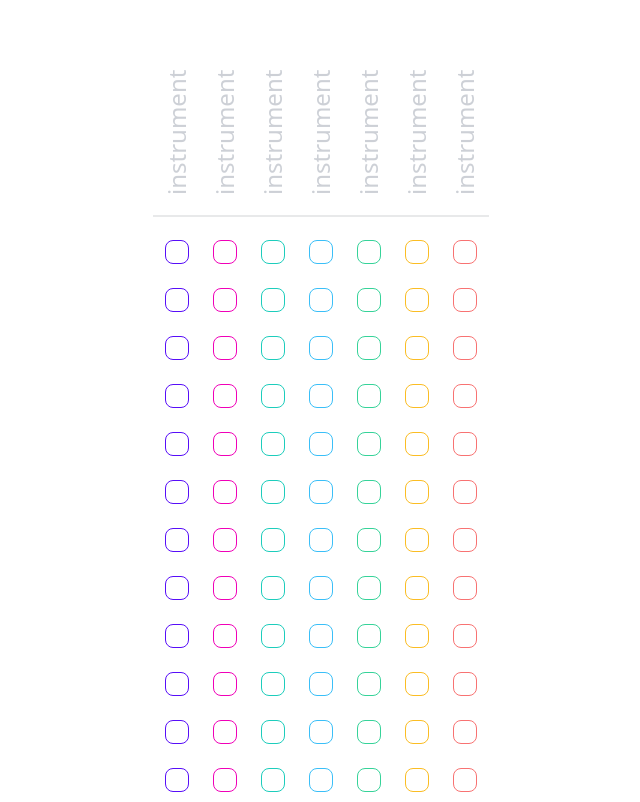
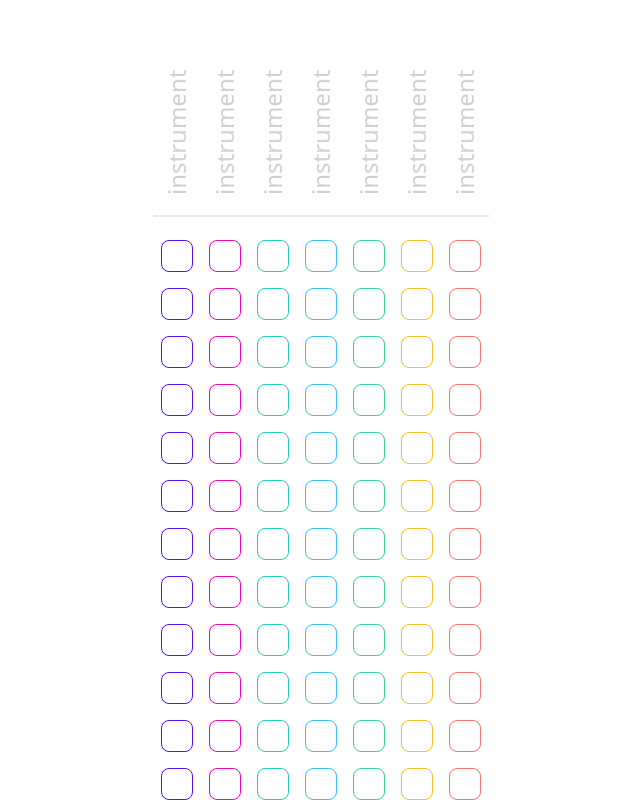
Before and after one commit to BKSchatzki/songstruct, a React (Vite) app: page / in a window 1280 px wide. Shown: the top 802 px of the page, without its empty margins (319-959 px from the left). Built offline with nearby package versions, Linux system fonts and the light colour scheme.

Commit message:
Revert checkboxes to large, but keep gap

```diff
--- a/src/components/Cell.jsx
+++ b/src/components/Cell.jsx
@@ -10,7 +10,7 @@ function Cell(props) {
   return (
     <input
       type="checkbox"
-      className={`checkbox checkbox-md checkbox-${props.rowColor}`}
+      className={`checkbox checkbox-lg checkbox-${props.rowColor}`}
       checked={cellChecked}
       onChange={handleSetCellChecked}
     />
--- a/src/components/Row.jsx
+++ b/src/components/Row.jsx
@@ -13,7 +13,7 @@ function Row(props) {
     <div className={`flex flex-col items-center justify-center`}>
       <Header rowColor={props.rowColor} />
       <div className="divider mx-2"></div>
-      <ul className="flex flex-col items-center justify-center gap-6">
+      <ul className="flex flex-col items-center justify-center gap-4">
         {cellItem}
       </ul>
     </div>
```
